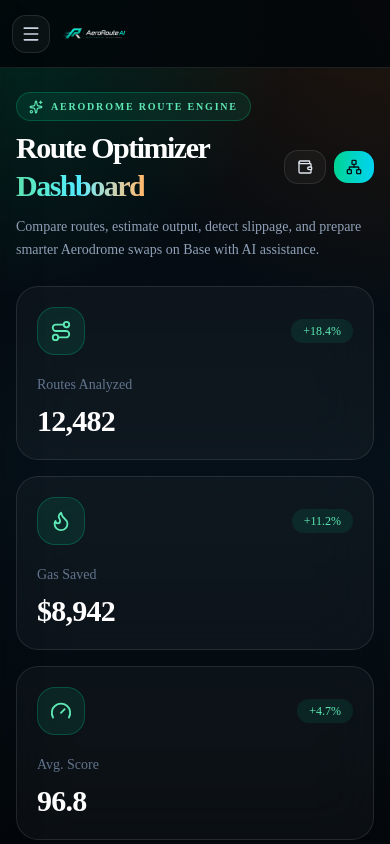
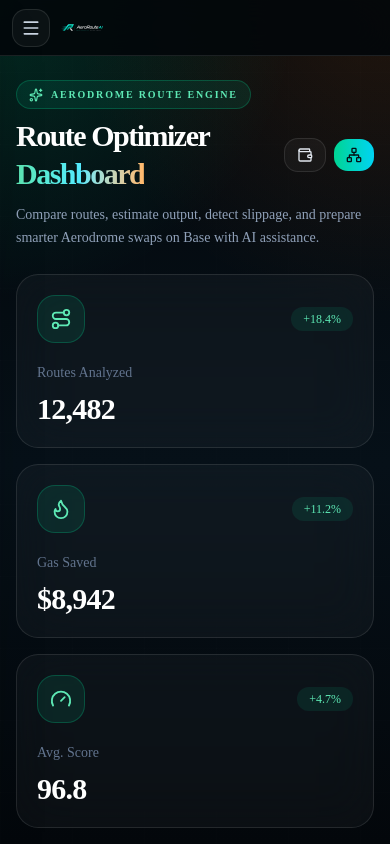
Before and after one commit to BethelHills/aeroroute-ai, a Next.js app: page /dashboard in a window 390 px wide. Shown: the top 844 px of the page. Built offline with nearby package versions, Linux system fonts and the light colour scheme.

Commit message:
Set mobile nav logo to 140×32 with h-8 w-auto.
Allow Logo width/height props and use the specified dimensions in the app mobile header.

Co-authored-by: Cursor <cursoragent@cursor.com>

```diff
--- a/src/components/landing/logo.tsx
+++ b/src/components/landing/logo.tsx
@@ -9,6 +9,8 @@ type LogoProps = {
   linkClassName?: string;
   priority?: boolean;
   href?: string;
+  width?: number;
+  height?: number;
 };
 
 export function Logo({
@@ -16,13 +18,15 @@ export function Logo({
   linkClassName,
   priority = false,
   href = "/",
+  width = 1536,
+  height = 1024,
 }: LogoProps) {
   const image = (
     <Image
       src={LOGO_SRC}
       alt="AeroRoute AI — Smarter routes. Better swaps."
-      width={1536}
-      height={1024}
+      width={width}
+      height={height}
       className={cn("block h-auto max-w-full object-contain object-left", className)}
       priority={priority}
     />
--- a/src/components/layout/header.tsx
+++ b/src/components/layout/header.tsx
@@ -20,7 +20,7 @@ export function Header({ onMenuClick }: HeaderProps) {
     <header
       className={cn(
         "sticky top-0 z-20 flex shrink-0 items-center justify-between gap-3 border-b border-white/10 bg-[#03070b]/90 px-3 backdrop-blur-xl sm:px-4",
-        appShell ? "h-[4.25rem] md:hidden" : "h-14 md:h-16 md:px-6",
+        appShell ? "h-14 md:hidden" : "h-14 md:h-16 md:px-6",
       )}
     >
       <div className="flex min-w-0 flex-1 items-center gap-2 sm:gap-3">
@@ -36,8 +36,10 @@ export function Header({ onMenuClick }: HeaderProps) {
           <Logo
             priority
             href="/dashboard"
-            linkClassName="flex-1"
-            className="h-12 w-auto max-w-[min(17rem,calc(100vw-4.5rem))] sm:h-14 sm:max-w-[19rem]"
+            width={140}
+            height={32}
+            linkClassName="min-w-0 flex-1"
+            className="h-8 w-auto"
           />
         ) : (
           <p className="min-w-0 truncate text-sm font-black text-white md:text-base">
```
